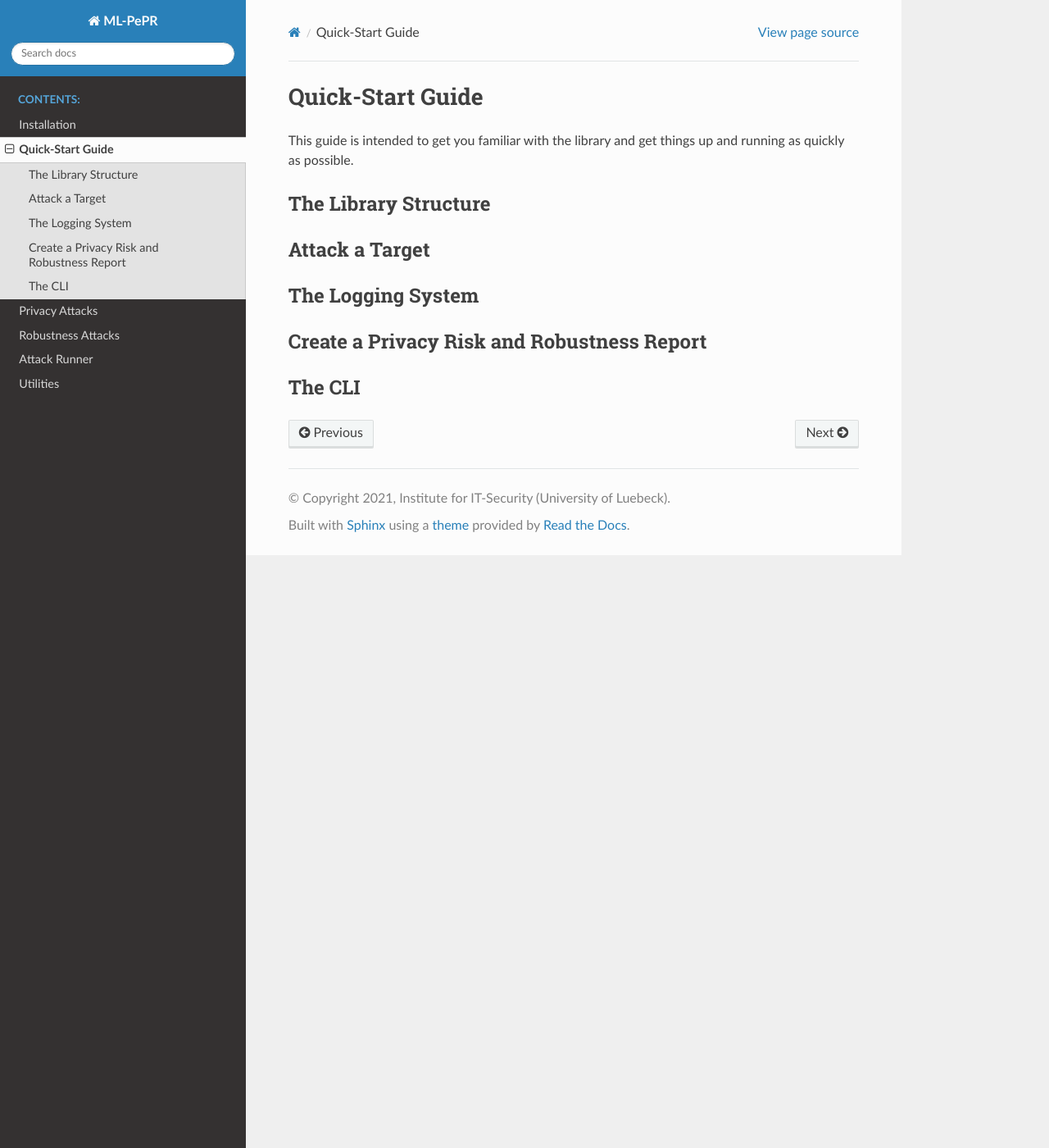
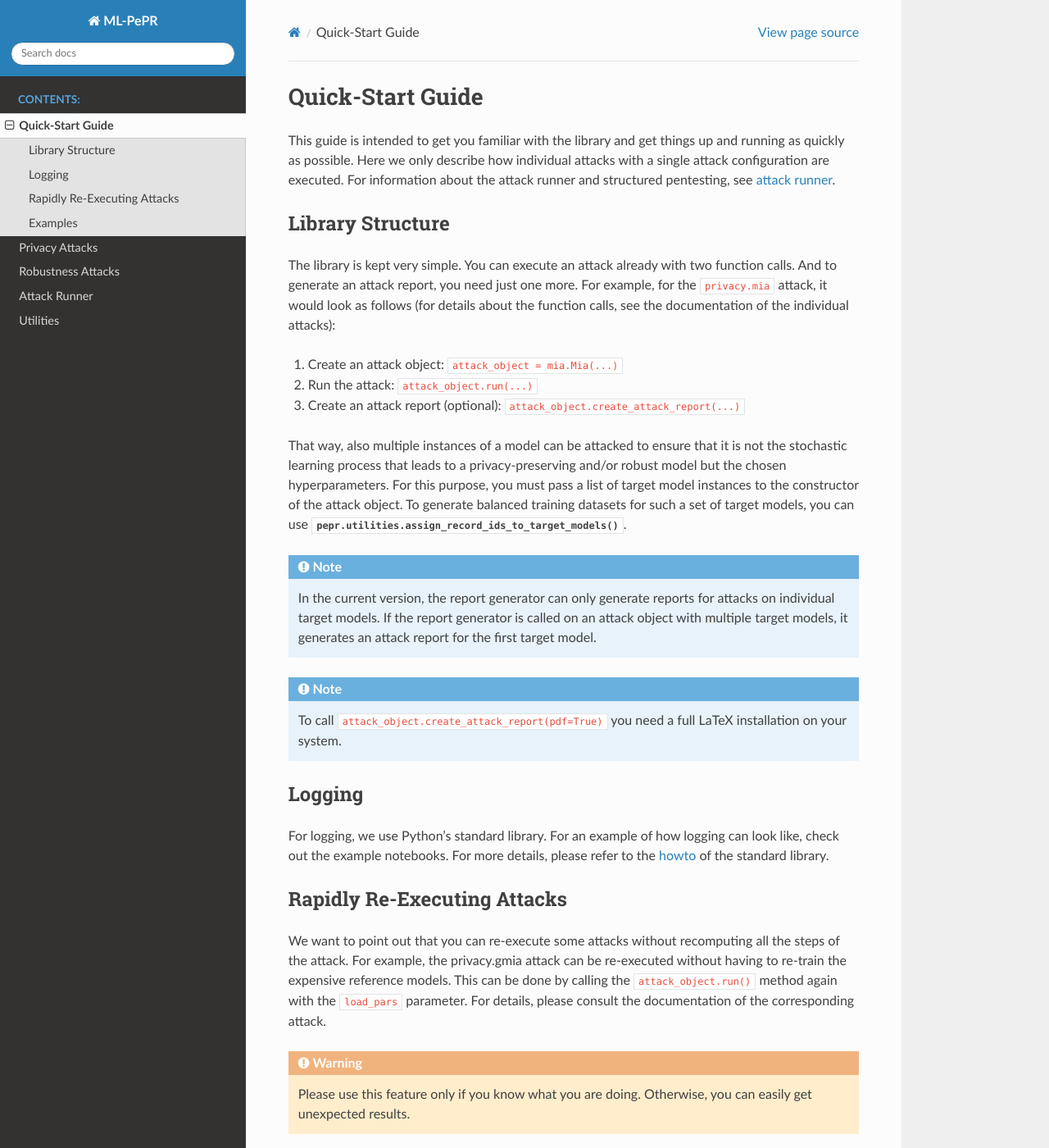
Before and after one commit to hallojs/ml-pepr, a Sphinx documentation site: the page built from docs/source/quick_start_guide.rst, in a window 1280 px wide and 1400 px high. Shown: the whole window at 82% size. Built offline with Sphinx 7.4.7 and the Read the Docs theme 2.0.0, drawn with Linux system fonts in a browser that asks for light colours; some of the changed text lies outside the part shown.

Commit message:
Add quick-start guide and cleanup for the release

```diff
--- a/docs/source/attack_runner.rst
+++ b/docs/source/attack_runner.rst
@@ -1,3 +1,5 @@
+.. _label-attack-runner:
+
 Attack Runner
 =============
 
--- a/docs/source/quick_start_guide.rst
+++ b/docs/source/quick_start_guide.rst
@@ -1,18 +1,67 @@
 Quick-Start Guide
 =================
-This guide is intended to get you familiar with the library and get things up and running as quickly as possible.
+This guide is intended to get you familiar with the library and get things up and running as quickly as possible. Here
+we only describe how individual attacks with a single attack configuration are executed. For information about the
+attack runner and structured pentesting, see :ref:`attack runner <label-attack-runner>`.
 
-The Library Structure
----------------------
+Library Structure
+-----------------
 
-Attack a Target
----------------
+The library is kept very simple. You can execute an attack already with two function calls. And to generate an attack
+report, you need just one more. For example, for the ``privacy.mia`` attack, it would look as follows (for details about
+the function calls, see the documentation of the individual attacks):
 
-The Logging System
-------------------
+1. Create an attack object: ``attack_object = mia.Mia(...)``
+2. Run the attack: ``attack_object.run(...)``
+3. Create an attack report (optional): ``attack_object.create_attack_report(...)``
 
-Create a Privacy Risk and Robustness Report
--------------------------------------------
+That way, also multiple instances of a model can be attacked to ensure that it is not the stochastic learning process
+that leads to a privacy-preserving and/or robust model but the chosen hyperparameters. For this purpose, you must pass a
+list of target model instances to the constructor of the attack object. To generate balanced training datasets for such
+a set of target models, you can use :meth:`pepr.utilities.assign_record_ids_to_target_models`.
 
-The CLI
+.. note:: In the current version, the report generator can only generate reports for attacks on individual target
+          models. If the report generator is called on an attack object with multiple target models, it generates an
+          attack report for the first target model.
+
+.. note:: To call ``attack_object.create_attack_report(pdf=True)`` you need a full LaTeX installation on your system.
+
+Logging
 -------
+
+For logging, we use Python's standard library. For an example of how logging can look like, check out the example
+notebooks. For more details, please refer to the `howto <https://docs.python.org/3/howto/logging.html>`_ of the standard
+library.
+
+Rapidly Re-Executing Attacks
+----------------------------
+
+We want to point out that you can re-execute some attacks without recomputing all the steps of the attack.
+For example, the privacy.gmia attack can be re-executed without having to re-train the expensive reference models. This
+can be done by calling the ``attack_object.run()`` method again with the ``load_pars`` parameter. For details, please
+consult the documentation of the corresponding attack.
+
+.. warning:: Please use this feature only if you know what you are doing. Otherwise, you can easily get unexpected
+             results.
+
+Examples
+--------
+
+For full and concrete examples checkout our
+`example notebooks <https://github.com/hallojs/ml-pepr/tree/master/notebooks>`_:
+
++----------------------------+------------------------------------------------------------------------------+--------------+
+| Notebook                   | Description                                                                  | Google Colab |
++============================+==============================================================================+==============+
+| ``mia_tutorial``           | Attack a single target model with mia.                                       | |nb0|_       |
++----------------------------+------------------------------------------------------------------------------+--------------+
+| ``direct_gmia_tutorial``   | Attack a single target model with direct-gmia.                               | |nb1|_       |
++----------------------------+------------------------------------------------------------------------------+--------------+
+| ``attack_runner_tutorial`` | Organize a pentest.                                                          | Coming soon! |
++----------------------------+------------------------------------------------------------------------------+--------------+
+
+.. |nb0| image:: https://colab.research.google.com/assets/colab-badge.svg
+.. _nb0: https://colab.research.google.com/github/hallojs/ml-pepr/blob/master/notebooks/mia_tutorial.ipynb
+
+.. |nb1| image:: https://colab.research.google.com/assets/colab-badge.svg
+.. _nb1: https://colab.research.google.com/github/hallojs/ml-pepr/blob/master/notebooks/direct_gmia_tutorial.ipynb
```
Also changed, not shown: README.rst (+37 -76 lines), docs/source/index.rst (+43 -4 lines), docs/source/installation.rst (deleted, +0 -32 lines), 1 other file.
